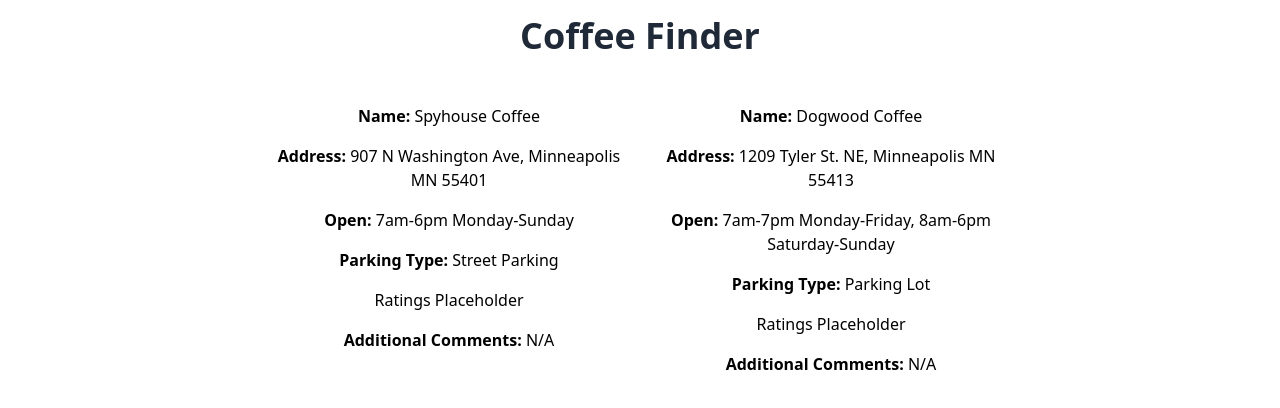
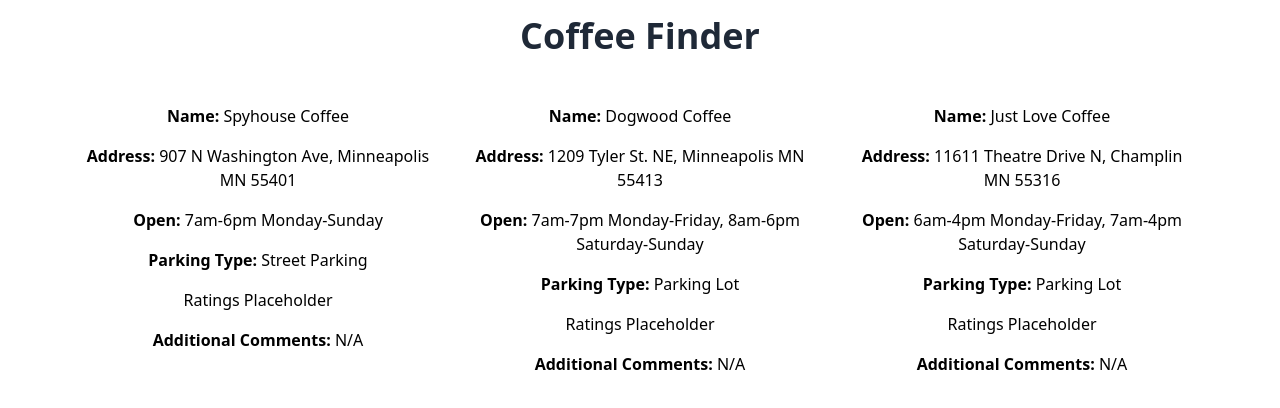
Before and after one commit to derrickholleman/coffee-shop-app, a SvelteKit app: page / in a window 1280 px wide. Shown: the top 408 px of the page. Built offline with nearby package versions, Linux system fonts and the light colour scheme.

Commit message:
add new coffee shop data

```diff
--- a/src/mockData/coffeeShopMockData.ts
+++ b/src/mockData/coffeeShopMockData.ts
@@ -58,5 +58,48 @@
 			}
 		],
 		additionalComments: 'N/A'
+	},
+	{
+		name: 'Just Love Coffee',
+		address: '11611 Theatre Drive N, Champlin MN 55316',
+		hours: '6am-4pm Monday-Friday, 7am-4pm Saturday-Sunday',
+		parking: ParkingTypes.PARKING_LOT,
+		derrickRatings: [
+			{
+				criterion: RatingCriteria.FOOD,
+				rating: 4
+			},
+			{
+				criterion: RatingCriteria.DRINK,
+				rating: 3
+			},
+			{
+				criterion: RatingCriteria.ATMOSPHERE,
+				rating: 3
+			},
+			{
+				criterion: RatingCriteria.SERVICE,
+				rating: 4
+			}
+		],
+		stefRatings: [
+			{
+				criterion: RatingCriteria.FOOD,
+				rating: 3
+			},
+			{
+				criterion: RatingCriteria.DRINK,
+				rating: 4
+			},
+			{
+				criterion: RatingCriteria.ATMOSPHERE,
+				rating: 3
+			},
+			{
+				criterion: RatingCriteria.SERVICE,
+				rating: 4
+			}
+		],
+		additionalComments: 'N/A'
 	}
 ];
```
